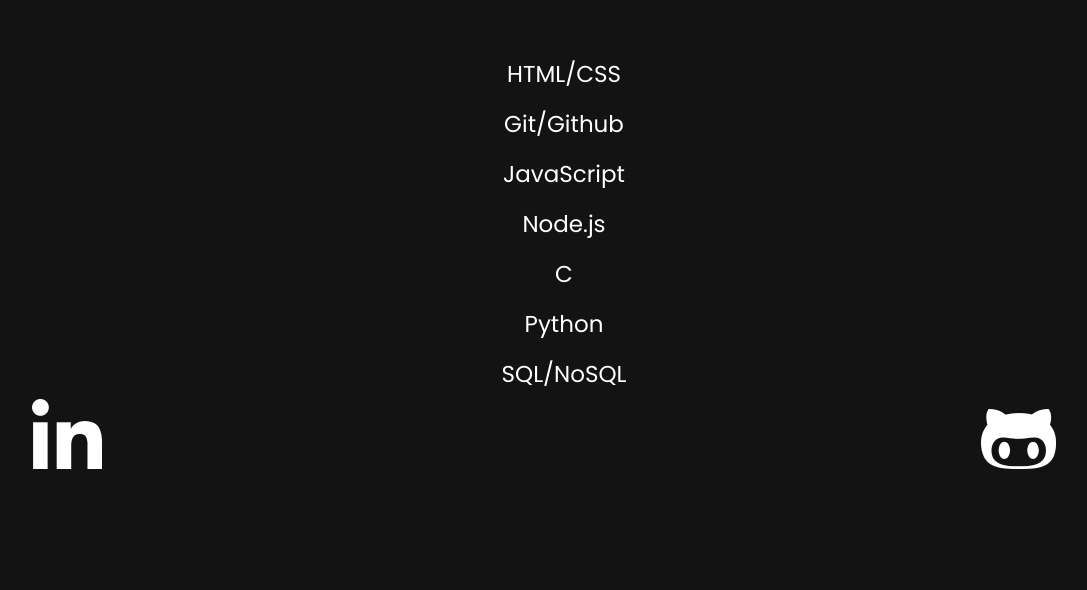
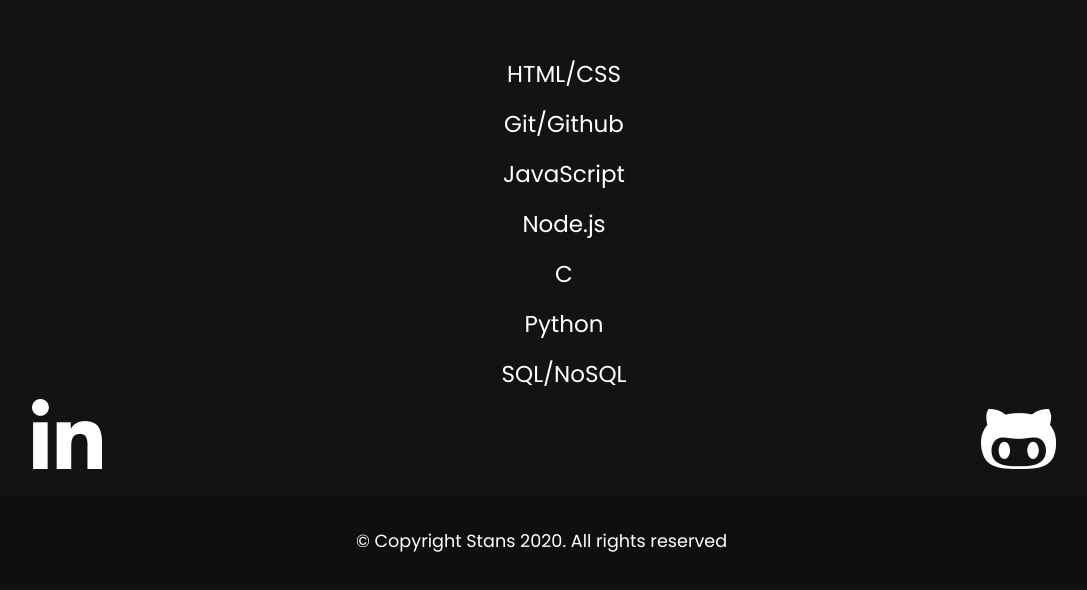
Before and after one commit to 3011stan/3011stan.github.io, a plain HTML site: page index.html in a window 1280 px wide. Shown: the part 1904-2494 px from the top of the page, without its empty margins (96-1183 px from the left). Before the commit the page ends 2462 px from the top, so only its background shows below. Drawn offline with nearby package versions, Linux system fonts and the light colour scheme.

Commit message:
Inserindo footer no site

```diff
--- a/index.html
+++ b/index.html
@@ -56,7 +56,6 @@
   </ul>
   </div>
 
-
   <div id="redes-sociais">
     <span class="linkedin">
       <a href="https://www.linkedin.com/in/stans-bs/" target="_blank"><i class="fab fa-linkedin-in"></i></a>
@@ -65,8 +64,12 @@
     <span class="github">
       <a href="https://github.com/3011stan" target="_blank"><i class="fab fa-github-alt"></i></a>
     </span>
+  </div>
 
+  <div class="footer">
+    <p>© Copyright Stans 2020. All rights reserved</p>
   </div>
+  <br>
 
 
 </body>
--- a/style.css
+++ b/style.css
@@ -2,6 +2,14 @@ body {
   background-color: #131313;
   margin: 0;
   padding: 0;
+  font-family: "Poppins", sans-serif;
+  font-size: 1.1rem;
+  font-weight: 400;
+}
+
+p{
+  margin-top: 0;
+  margin-bottom: 1rem;
 }
 
 #name {
@@ -188,3 +196,13 @@ h1 {
   margin-bottom: 70px;
   float: right;
 }
+
+.footer {
+  background-color: #0f0f0f;
+  width: 100%;
+  color: white;
+  text-align: center;
+  padding-top: 2rem;
+  padding-bottom: 1rem;
+  margin-top: 6rem;
+}
```
